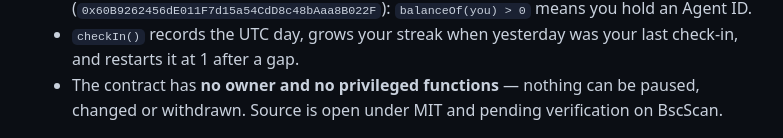
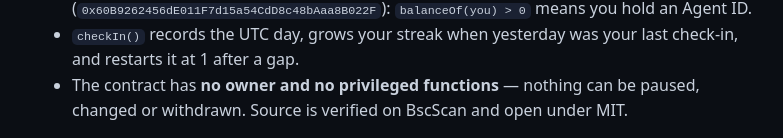
Before and after one commit to Irwansupian/agent-checkin, a plain HTML site: page index.html in a window 1280 px wide. Shown: the part 814-952 px from the top of the page, without its empty margins (248-1031 px from the left). Drawn offline with Linux system fonts and the light colour scheme.

Commit message:
Site: BscScan verification is live

```diff
--- a/index.html
+++ b/index.html
@@ -52,7 +52,7 @@ Contract: 0xEC64eC7F87D2706f992dB8B46d4d7Cfda92F3eE1
   <ul>
     <li>The contract checks the SPACE ID Agent ID registry (<code>0x60B9262456dE011F7d15a54CdD8c48bAaa8B022F</code>): <code>balanceOf(you) &gt; 0</code> means you hold an Agent ID.</li>
     <li><code>checkIn()</code> records the UTC day, grows your streak when yesterday was your last check-in, and restarts it at 1 after a gap.</li>
-    <li>The contract has <strong>no owner and no privileged functions</strong> — nothing can be paused, changed or withdrawn. Source is open under MIT and pending verification on BscScan.</li>
+    <li>The contract has <strong>no owner and no privileged functions</strong> — nothing can be paused, changed or withdrawn. Source is verified on BscScan and open under MIT.</li>
   </ul>
 
   <h2>Links</h2>
```
